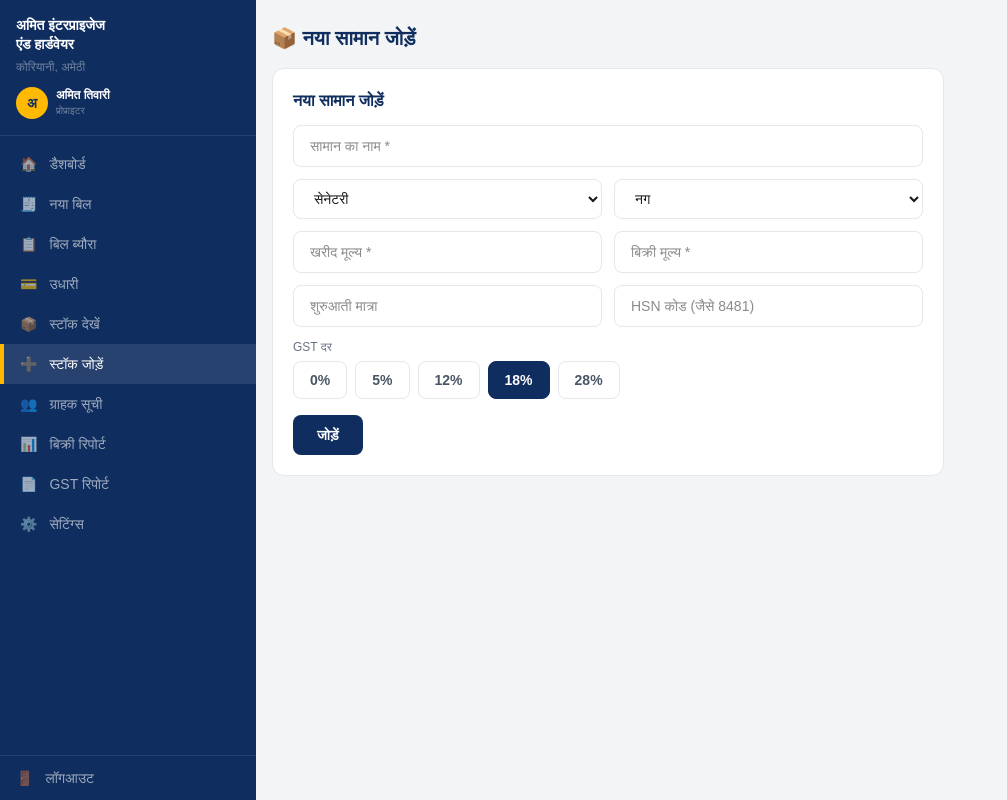
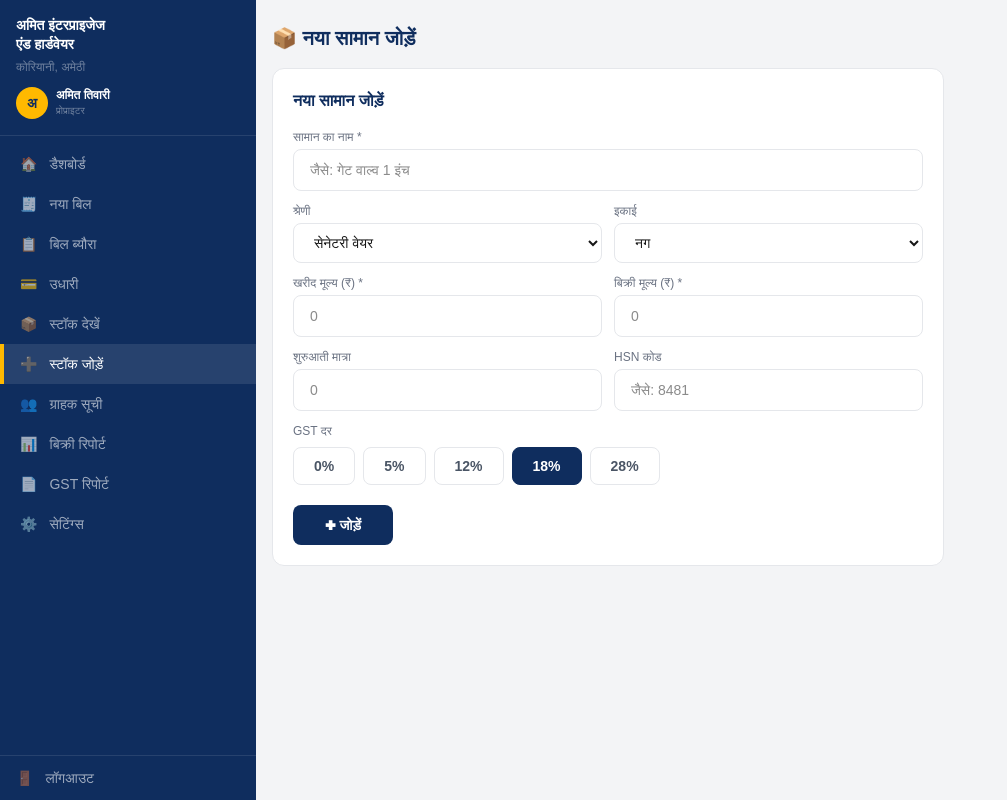
Before and after one commit to kp1153/amit-hardware, a Next.js app: page /dashboard/stock/add in a window 1280 px wide. Shown: the whole page, without its empty margins (0-1007 px from the left). Built offline with nearby package versions, Linux system fonts and the light colour scheme.

Commit message:
categories updated

```diff
--- a/app/(website)/page.js
+++ b/app/(website)/page.js
@@ -2,23 +2,31 @@ export default function HomePage() {
   return (
     <div>
       <section className="bg-[#0f2d5e] text-white py-16 px-6 text-center">
-        <h1 className="text-3xl md:text-4xl font-bold mb-4">अमित इंटरप्राइजेज एंड हार्डवेयर</h1>
-        <p className="text-white/70 text-base md:text-lg mb-8">अमेठी का भरोसेमंद हार्डवेयर एवं सेनेटरी स्टोर</p>
+        <h1 className="text-3xl md:text-4xl font-bold mb-4">हार्डवेयर एवं सेनेटरी स्टोर</h1>
+        <p className="text-white/70 text-base md:text-lg mb-8">आपका भरोसेमंद हार्डवेयर एवं सेनेटरी स्टोर</p>
         <a href="/contact" className="bg-amber-400 text-[#0f2d5e] font-bold px-8 py-3 rounded-lg hover:bg-amber-300 transition-colors">
           संपर्क करें
         </a>
       </section>
-
       <section className="max-w-6xl mx-auto px-6 py-16">
         <h2 className="text-2xl font-bold text-[#0f2d5e] text-center mb-10">हमारे उत्पाद</h2>
-        <div className="grid grid-cols-2 md:grid-cols-4 gap-4 md:gap-6">
+        <div className="grid grid-cols-2 md:grid-cols-4 lg:grid-cols-5 gap-4 md:gap-6">
           {[
-            ["🚿", "सेनेटरी"],
-            ["🔧", "नल एवं फिटिंग"],
-            ["🪠", "PVC पाइप"],
-            ["🎨", "पेन्ट्स"],
-            ["🔩", "हार्डवेयर"],
+            ["🚿", "सेनेटरी वेयर"],
+            ["🚰", "नल एवं बाथरूम फिटिंग"],
+            ["🪠", "पाइप एवं पाइप फिटिंग"],
+            ["🎨", "पेन्ट्स एवं वॉटरप्रूफिंग"],
+            ["⚡", "इलेक्ट्रिकल"],
+            ["🔨", "हैंड टूल्स"],
+            ["🔌", "पावर टूल्स"],
+            ["🚪", "दरवाजे एवं खिड़की"],
+            ["🔐", "ताले एवं दरवाजा हार्डवेयर"],
+            ["🔩", "फास्टनर्स"],
+            ["⚙️", "मशीनरी एवं पंप"],
+            ["🪟", "टाइल्स एवं फ्लोरिंग"],
             ["📦", "बिल्डिंग मटेरियल"],
+            ["🪨", "एल्युमीनियम एवं शीट"],
+            ["➕", "अन्य"],
           ].map(([icon, label]) => (
             <div key={label} className="bg-white rounded-xl border border-gray-200 p-5 text-center shadow-sm hover:shadow-md transition-shadow">
               <div className="text-3xl mb-3">{icon}</div>
@@ -27,7 +35,6 @@ export default function HomePage() {
           ))}
         </div>
       </section>
-
       <section className="bg-white py-12 px-6">
         <div className="max-w-4xl mx-auto text-center">
           <h2 className="text-2xl font-bold text-[#0f2d5e] mb-8">हमसे क्यों खरीदें?</h2>
--- a/app/dashboard/stock/StockForm.js
+++ b/app/dashboard/stock/StockForm.js
@@ -2,73 +2,138 @@
 import { useState } from "react"
 import { useRouter } from "next/navigation"
 
-const shreniList = ["सेनेटरी", "नल", "PVC पाइप", "पेन्ट्स", "हार्डवेयर", "अन्य"]
+const shreniList = [
+  "सेनेटरी वेयर",
+  "नल एवं बाथरूम फिटिंग",
+  "पाइप एवं पाइप फिटिंग",
+  "पेन्ट्स एवं वॉटरप्रूफिंग",
+  "इलेक्ट्रिकल",
+  "हैंड टूल्स",
+  "पावर टूल्स",
+  "दरवाजे एवं खिड़की",
+  "ताले एवं दरवाजा हार्डवेयर",
+  "फास्टनर्स",
+  "मशीनरी एवं पंप",
+  "टाइल्स एवं फ्लोरिंग",
+  "बिल्डिंग मटेरियल",
+  "एल्युमीनियम एवं शीट",
+  "अन्य",
+]
 const ikaaiList = ["नग", "मीटर", "किलो", "लीटर", "पैकेट", "बॉक्स"]
 const gstList = [0, 5, 12, 18, 28]
 
 export default function StockForm() {
   const router = useRouter()
   const [form, setForm] = useState({
-    naam: "", shreni: "सेनेटरी", ikaai: "नग",
+    naam: "", shreni: "सेनेटरी वेयर", ikaai: "नग",
     kharidMulya: "", bikriMulya: "", matra: "",
     hsnCode: "", gstDar: 18,
   })
   const [msg, setMsg] = useState("")
+  const [loading, setLoading] = useState(false)
 
   async function handleSubmit(e) {
     e.preventDefault()
-    if (!form.naam || !form.kharidMulya || !form.bikriMulya) return setMsg("नाम और मूल्य जरूरी है")
+    if (!form.naam || !form.kharidMulya || !form.bikriMulya) {
+      setMsg("❌ नाम और मूल्य जरूरी है")
+      return
+    }
+    setLoading(true)
     const res = await fetch("/api/samaan", {
       method: "POST",
       headers: { "Content-Type": "application/json" },
       body: JSON.stringify(form),
     })
+    setLoading(false)
     if (res.ok) {
-      setMsg("सामान जोड़ा गया ✓")
-      setForm({ naam: "", shreni: "सेनेटरी", ikaai: "नग", kharidMulya: "", bikriMulya: "", matra: "", hsnCode: "", gstDar: 18 })
+      setMsg("✅ सामान जोड़ा गया")
+      setForm({ naam: "", shreni: "सेनेटरी वेयर", ikaai: "नग", kharidMulya: "", bikriMulya: "", matra: "", hsnCode: "", gstDar: 18 })
       router.refresh()
     } else {
-      setMsg("कुछ गड़बड़ हुई")
+      setMsg("❌ कुछ गड़बड़ हुई, दोबारा कोशिश करें")
     }
   }
 
   return (
     <form onSubmit={handleSubmit} className="bg-white rounded-xl border border-gray-200 p-5 max-w-2xl">
-      <div className="font-bold text-[#0f2d5e] mb-3">नया सामान जोड़ें</div>
-      {msg && <p className="text-sm text-blue-600 mb-2">{msg}</p>}
+      <div className="font-bold text-[#0f2d5e] mb-4 text-base">नया सामान जोड़ें</div>
+
+      {msg && (
+        <div className={`text-sm mb-3 px-4 py-2 rounded-lg ${msg.startsWith("✅") ? "bg-green-50 text-green-700" : "bg-red-50 text-red-600"}`}>
+          {msg}
+        </div>
+      )}
+
       <div className="grid grid-cols-1 sm:grid-cols-2 gap-3">
-        <input className="border border-gray-200 rounded-lg px-4 py-2.5 text-sm outline-none focus:border-[#0f2d5e] sm:col-span-2"
-          placeholder="सामान का नाम *" value={form.naam} onChange={e => setForm({ ...form, naam: e.target.value })} />
-        <select className="border border-gray-200 rounded-lg px-4 py-2.5 text-sm outline-none focus:border-[#0f2d5e]"
+
+        <div className="sm:col-span-2">
+          <label className="text-xs text-gray-500 mb-1 block">सामान का नाम *</label>
+          <input className="w-full border border-gray-200 rounded-lg px-4 py-2.5 text-sm outline-none focus:border-[#0f2d5e]"
+            placeholder="जैसे: गेट वाल्व 1 इंच" value={form.naam}
+            onChange={e => setForm({ ...form, naam: e.target.value })} />
+        </div>
+
+        <div>
+          <label className="text-xs text-gray-500 mb-1 block">श्रेणी</label>
+          <select className="w-full border border-gray-200 rounded-lg px-4 py-2.5 text-sm outline-none focus:border-[#0f2d5e]"
             value={form.shreni} onChange={e => setForm({ ...form, shreni: e.target.value })}>
             {shreniList.map(s => <option key={s}>{s}</option>)}
           </select>
-        <select className="border border-gray-200 rounded-lg px-4 py-2.5 text-sm outline-none focus:border-[#0f2d5e]"
+        </div>
+
+        <div>
+          <label className="text-xs text-gray-500 mb-1 block">इकाई</label>
+          <select className="w-full border border-gray-200 rounded-lg px-4 py-2.5 text-sm outline-none focus:border-[#0f2d5e]"
             value={form.ikaai} onChange={e => setForm({ ...form, ikaai: e.target.value })}>
             {ikaaiList.map(i => <option key={i}>{i}</option>)}
           </select>
-        <input type="number" className="border border-gray-200 rounded-lg px-4 py-2.5 text-sm outline-none focus:border-[#0f2d5e]"
-          placeholder="खरीद मूल्य *" value={form.kharidMulya} onChange={e => setForm({ ...form, kharidMulya: e.target.value })} />
-        <input type="number" className="border border-gray-200 rounded-lg px-4 py-2.5 text-sm outline-none focus:border-[#0f2d5e]"
-          placeholder="बिक्री मूल्य *" value={form.bikriMulya} onChange={e => setForm({ ...form, bikriMulya: e.target.value })} />
-        <input type="number" className="border border-gray-200 rounded-lg px-4 py-2.5 text-sm outline-none focus:border-[#0f2d5e]"
-          placeholder="शुरुआती मात्रा" value={form.matra} onChange={e => setForm({ ...form, matra: e.target.value })} />
-        <input className="border border-gray-200 rounded-lg px-4 py-2.5 text-sm outline-none focus:border-[#0f2d5e]"
-          placeholder="HSN कोड (जैसे 8481)" value={form.hsnCode} onChange={e => setForm({ ...form, hsnCode: e.target.value })} />
+        </div>
+
+        <div>
+          <label className="text-xs text-gray-500 mb-1 block">खरीद मूल्य (₹) *</label>
+          <input type="number" className="w-full border border-gray-200 rounded-lg px-4 py-2.5 text-sm outline-none focus:border-[#0f2d5e]"
+            placeholder="0" value={form.kharidMulya}
+            onChange={e => setForm({ ...form, kharidMulya: e.target.value })} />
+        </div>
+
+        <div>
+          <label className="text-xs text-gray-500 mb-1 block">बिक्री मूल्य (₹) *</label>
+          <input type="number" className="w-full border border-gray-200 rounded-lg px-4 py-2.5 text-sm outline-none focus:border-[#0f2d5e]"
+            placeholder="0" value={form.bikriMulya}
+            onChange={e => setForm({ ...form, bikriMulya: e.target.value })} />
+        </div>
+
+        <div>
+          <label className="text-xs text-gray-500 mb-1 block">शुरुआती मात्रा</label>
+          <input type="number" className="w-full border border-gray-200 rounded-lg px-4 py-2.5 text-sm outline-none focus:border-[#0f2d5e]"
+            placeholder="0" value={form.matra}
+            onChange={e => setForm({ ...form, matra: e.target.value })} />
+        </div>
+
+        <div>
+          <label className="text-xs text-gray-500 mb-1 block">HSN कोड</label>
+          <input className="w-full border border-gray-200 rounded-lg px-4 py-2.5 text-sm outline-none focus:border-[#0f2d5e]"
+            placeholder="जैसे: 8481" value={form.hsnCode}
+            onChange={e => setForm({ ...form, hsnCode: e.target.value })} />
+        </div>
+
         <div className="sm:col-span-2">
-          <div className="text-xs text-gray-500 mb-1.5">GST दर</div>
+          <label className="text-xs text-gray-500 mb-2 block">GST दर</label>
           <div className="flex gap-2 flex-wrap">
             {gstList.map(g => (
               <button type="button" key={g} onClick={() => setForm({ ...form, gstDar: g })}
-                className={`px-4 py-2 rounded-lg text-sm font-semibold border transition-all ${form.gstDar === g ? "bg-[#0f2d5e] text-white border-[#0f2d5e]" : "bg-white text-gray-600 border-gray-200 hover:border-[#0f2d5e]"}`}>
+                className={`px-5 py-2 rounded-lg text-sm font-semibold border transition-all ${form.gstDar === g ? "bg-[#0f2d5e] text-white border-[#0f2d5e]" : "bg-white text-gray-600 border-gray-200 hover:border-[#0f2d5e]"}`}>
                 {g}%
               </button>
             ))}
           </div>
         </div>
+
       </div>
-      <button type="submit" className="mt-4 bg-[#0f2d5e] text-white px-6 py-2.5 rounded-lg text-sm font-semibold hover:bg-[#1a3f7a]">
-        जोड़ें
+
+      <button type="submit" disabled={loading}
+        className="mt-5 bg-[#0f2d5e] text-white px-8 py-2.5 rounded-lg text-sm font-semibold hover:bg-[#1a3f7a] disabled:opacity-50">
+        {loading ? "जोड़ा जा रहा है..." : "✚ जोड़ें"}
       </button>
     </form>
   )
```
Lines whose indentation alone changed are shown as unchanged.
